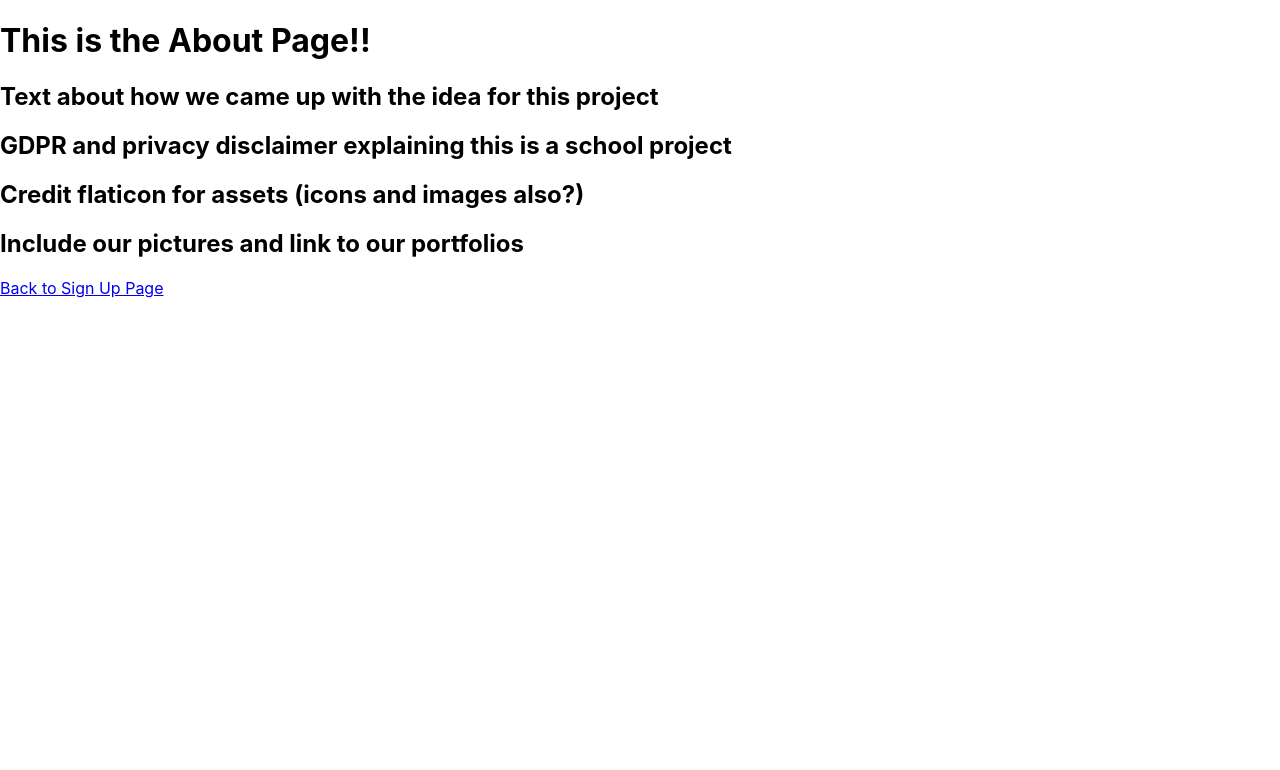
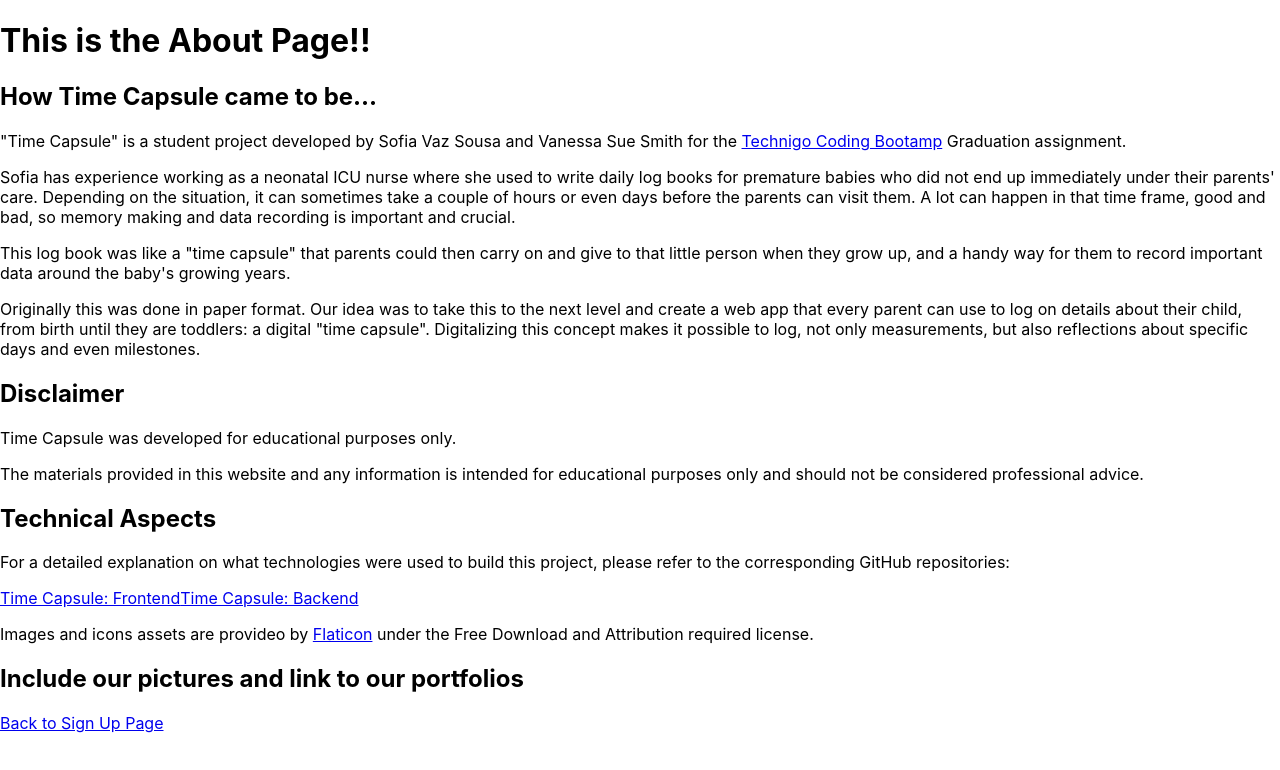
Before and after one commit to VanessaSue27/final-project-frontend, a React (Create React App) app: page /about in a window 1280 px wide. Shown: the top 770 px of the page. Built offline with nearby package versions, Linux system fonts and the light colour scheme.

Commit message:
Start writing texts for About page

```diff
--- a/src/pages/AboutPage.js
+++ b/src/pages/AboutPage.js
@@ -5,9 +5,48 @@ export const AboutPage = () => {
   return (
     <>
       <h1>This is the About Page!!</h1>
-      <h2>Text about how we came up with the idea for this project</h2>
-      <h2>GDPR and privacy disclaimer explaining this is a school project</h2>
-      <h2>Credit flaticon for assets (icons and images also?)</h2>
+      <h2>How Time Capsule came to be...</h2>
+      <p>
+        &quot;Time Capsule&quot; is a student project developed by Sofia Vaz Sousa and
+        Vanessa Sue Smith for the <a href="https://www.technigo.io/" target="_blank" rel="noopener noreferrer">Technigo Coding Bootamp</a> Graduation assignment.
+      </p>
+      <p>
+        Sofia has experience working as a neonatal ICU nurse where she used to
+        write daily log books for premature babies who did not end up
+        immediately under their parents&apos; care. Depending on the situation,
+        it can sometimes take a couple of hours or even days before the parents
+        can visit them. A lot can happen in that time frame, good and bad, so
+        memory making and data recording is important and crucial.
+      </p>
+      <p>
+        This log book was like a &quot;time capsule&quot; that parents could
+        then carry on and give to that little person when they grow up, and a
+        handy way for them to record important data around the baby&apos;s
+        growing years.
+      </p>
+      <p>
+        Originally this was done in paper format. Our idea was to take this to
+        the next level and create a web app that every parent can use to log on
+        details about their child, from birth until they are toddlers: a digital
+        &quot;time capsule&quot;. Digitalizing this concept makes it possible to
+        log, not only measurements, but also reflections about specific days and
+        even milestones.
+      </p>
+      <h2>Disclaimer</h2>
+      <p>Time Capsule was developed for educational purposes only.</p>
+      <p>
+        The materials provided in this website and any information is intended
+        for educational purposes only and should not be considered professional
+        advice.
+      </p>
+      <h2>Technical Aspects</h2>
+      <p>
+        For a detailed explanation on what technologies were used to build this
+        project, please refer to the corresponding GitHub repositories:
+      </p>
+      <a href="https://github.com/VanessaSue27/final-project-frontend" target="_blank" rel="noopener noreferrer">Time Capsule: Frontend</a>
+      <a href="https://github.com/VanessaSue27/final-project-backend" target="_blank" rel="noopener noreferrer">Time Capsule: Backend</a>
+      <p>Images and icons assets are provideo by <a href="https://www.flaticon.com/" target="_blank" rel="noopener noreferrer">Flaticon</a> under the Free Download and Attribution required license.</p>
       <h2>Include our pictures and link to our portfolios</h2>
       <Link to="/signup">Back to Sign Up Page</Link>
     </>
```
